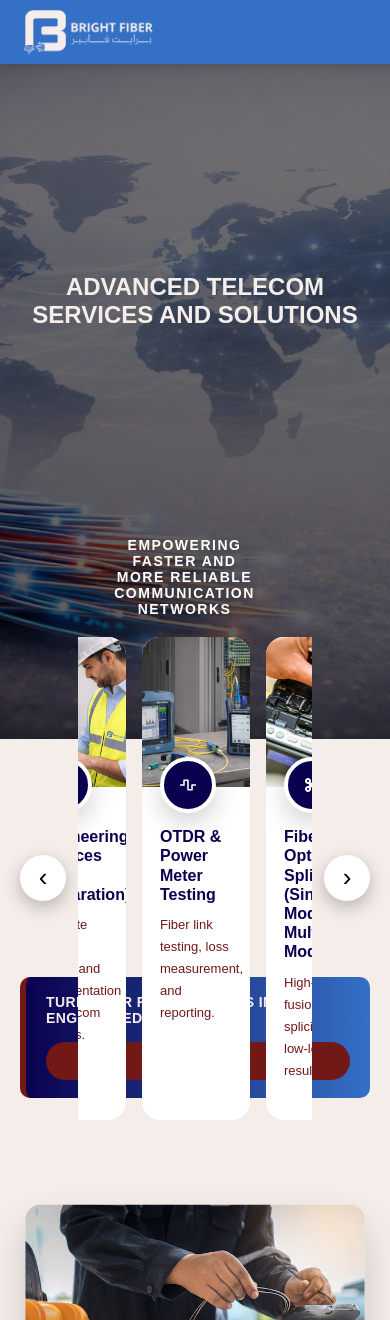
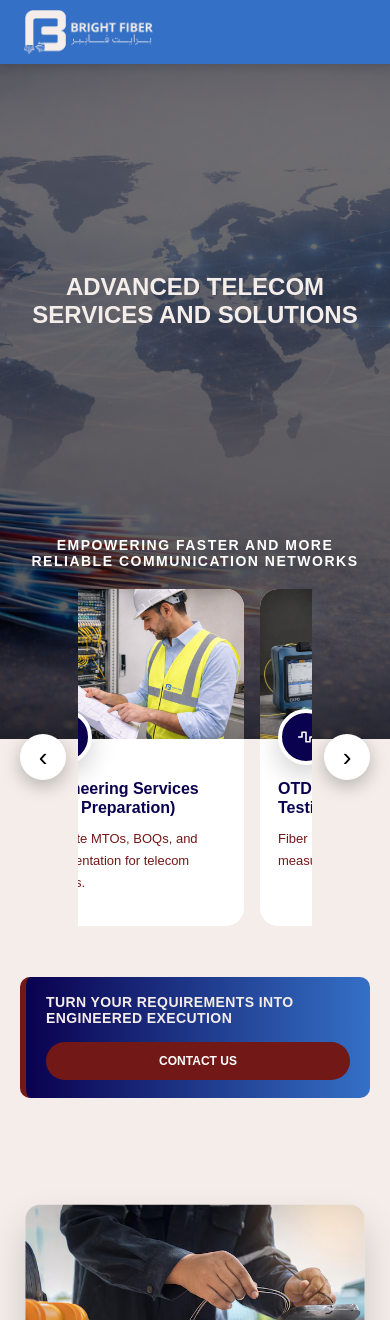
Before and after one commit to ZahraAlmusajin/bright-fiber, a Next.js app: page / in a window 390 px wide. Shown: the top 1320 px of the page. Built offline with nearby package versions, Linux system fonts and the light colour scheme.

Commit message:
Update home.css

```diff
--- a/styles/home.css
+++ b/styles/home.css
@@ -56,10 +56,7 @@ body {
 .services-subtitle {
   display: flex;
   flex-direction: column;
-  justify-content: center;
-  align-items: center;
   text-align: center;
-  max-width: 40%;
   margin: 0 0 14px;
   font-size: 14px;
   letter-spacing: 1.5px;
@@ -67,7 +64,6 @@ body {
   font-weight: 700;
   color: #fff;
   text-shadow: 0 6px 16px rgba(0, 0, 0, 0.35);
-  margin-left: 27%;
 }
 
 .services-wrapper {
@@ -502,6 +498,6 @@ body {
 
 @media (max-width: 420px) {
   .service-card-v2 {
-    flex: 0 0 calc((100% - 10px) / 2);
+    flex: 0 0 100%;
   }
 }
```
